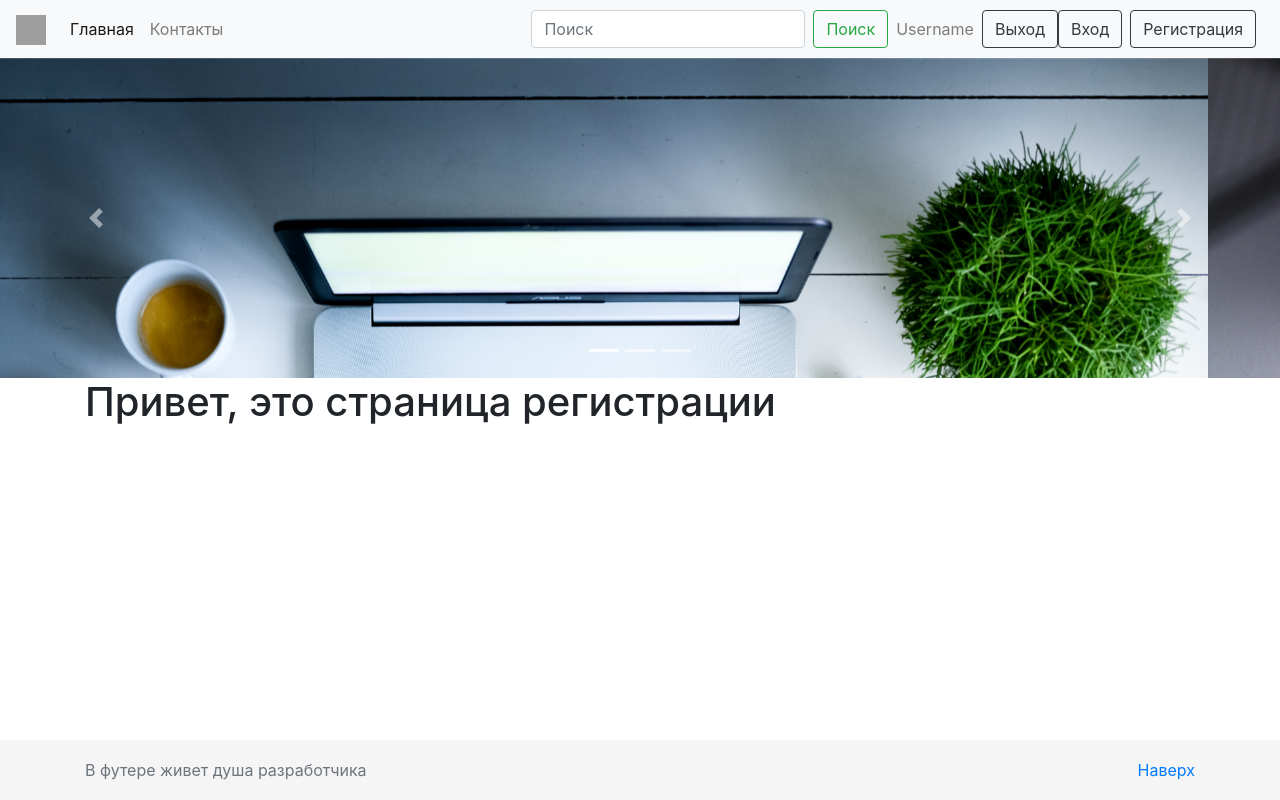
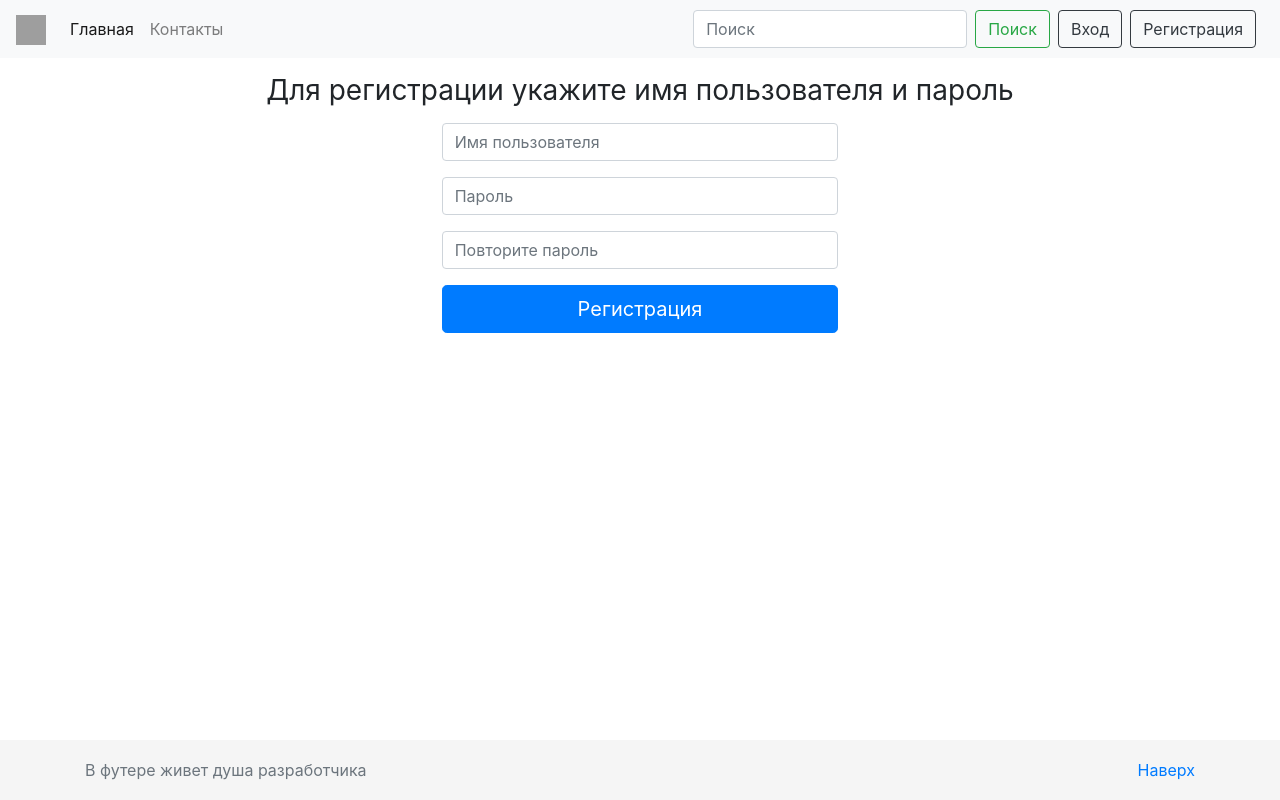
Before and after one commit to Ksendikov/spa_blog_front, a Nuxt app: page /signup in a window 1280 px wide. Built offline with nearby package versions, Linux system fonts and the light colour scheme; no server answers; grey boxes are pictures that could not be loaded.

Commit message:
added signin, signaut, auth

```diff
--- a/components/Navbar.vue
+++ b/components/Navbar.vue
@@ -24,26 +24,36 @@
         <input name="q" v-model="q" type="text" class="form-control mr-sm-2" placeholder="Поиск" aria-label="Поиск">
         <button class="btn btn-outline-success my-2 my-sm-0 mr-2" type="submit" @click.stop.prevent="submit()">Поиск</button>
       </form>
-
-      <span class="navbar-text mr-2">Username</span>
-      <nuxt-link class="btn btn-outline-dark" to="/signout">Выход</nuxt-link>
-      <nuxt-link class="btn btn-outline-dark mr-2" to="/signin">Вход</nuxt-link>
-      <nuxt-link class="btn btn-outline-dark mr-2" to="/signup">Регистрация</nuxt-link>
+      <client-only>
+      <span class="navbar-text mr-2" v-if="user">{{user.username}}</span>
+      <span v-if="loggedIn"><nuxt-link class="btn btn-outline-dark mr-2" to="/signout">Выход</nuxt-link></span>
+      <span v-else>
+        <nuxt-link class="btn btn-outline-dark mr-2" to="/signin">Вход</nuxt-link>
+        <nuxt-link class="btn btn-outline-dark mr-2" to="/signup">Регистрация</nuxt-link>
+      </span>
+      </client-only>
     </div>
   </nav>
 </template>
 
 <script>
 export default {
-  name: "Navbar",
   data(){
     return {
-      q : null
+      q : null,
     }
   },
   methods: {
     submit(){
       this.$router.push("/search?q="+this.q);
+    }
+  },
+  computed: {
+    loggedIn() {
+      return this.$auth.loggedIn
+    },
+    user() {
+      return this.$auth.user
     }
   }
 }
--- a/nuxt.config.js
+++ b/nuxt.config.js
@@ -1,18 +1,14 @@
 export default {
-  // Target: https://go.nuxtjs.dev/config-target
-  target: 'static',
+  // Target (https://go.nuxtjs.dev/config-target)
+  target: 'server',
 
-  // Global page headers: https://go.nuxtjs.dev/config-head
+  // Global page headers (https://go.nuxtjs.dev/config-head)
   head: {
-    title: 'nuxtjs_blog',
-    htmlAttrs: {
-      lang: 'en'
-    },
+    title: 'my_nuxtjs_blog',
     meta: [
-      { charset: 'utfs-8' },
+      { charset: 'utf-8' },
       { name: 'viewport', content: 'width=device-width, initial-scale=1' },
-      { hid: 'description', name: 'description', content: '' },
-      { name: 'format-detection', content: 'telephone=no' }
+      { hid: 'description', name: 'description', content: '' }
     ],
     link: [
       { rel: 'icon', type: 'image/x-icon', href: '/favicon.ico' },
@@ -25,27 +21,55 @@
     ]
   },
 
-  // Global CSS: https://go.nuxtjs.dev/config-css
+  // Global CSS (https://go.nuxtjs.dev/config-css)
   css: [
     'static/css/style.css'
   ],
 
-  // Plugins to run before rendering page: https://go.nuxtjs.dev/config-plugins
+  // Plugins to run before rendering page (https://go.nuxtjs.dev/config-plugins)
   plugins: [
+    { src: '~/plugins/vuelidate' }
   ],
 
-  // Auto import components: https://go.nuxtjs.dev/config-components
+  // Auto import components (https://go.nuxtjs.dev/config-components)
   components: true,
 
-  // Modules for dev and build (recommended): https://go.nuxtjs.dev/config-modules
+  // Modules for dev and build (recommended) (https://go.nuxtjs.dev/config-modules)
   buildModules: [
   ],
 
-  // Modules: https://go.nuxtjs.dev/config-modules
+  // Modules (https://go.nuxtjs.dev/config-modules)
   modules: [
+    '@nuxtjs/axios',
+    '@nuxtjs/auth-next',
   ],
-
-  // Build Configuration: https://go.nuxtjs.dev/config-build
+  auth: {
+    strategies: {
+      local: {
+        scheme: 'refresh',
+        token: {
+          property: 'access',
+          maxAge: 1800,
+          type: 'Bearer'
+        },
+        refreshToken: {
+          property: 'refresh',
+          data: 'refresh',
+          maxAge: 60 * 60 * 24 * 30
+        },
+        endpoints: {
+          login: { url: '/api/token/', method: 'post' },
+          refresh: { url: '/api/refresh_token/', method: 'post' },
+          user: { url: '/api/profile/', method: 'get' },
+          logout: false
+        },
+        tokenRequired: true,
+      }
+    }
+  },
+  axios: {
+    baseURL: 'http://spa--blog.herokuapp.com'
+  },
   build: {
   }
 }
--- a/package.json
+++ b/package.json
@@ -9,8 +9,10 @@
     "generate": "nuxt generate"
   },
   "dependencies": {
+    "@nuxtjs/auth-next": "^5.0.0-1624817847.21691f1",
     "axios": "^0.21.1",
     "core-js": "^3.15.1",
-    "nuxt": "^2.15.7"
+    "nuxt": "^2.15.7",
+    "vuelidate": "^0.7.6"
   }
 }
--- a/pages/signin.vue
+++ b/pages/signin.vue
@@ -1,10 +1,46 @@
 <template>
-  <h1>Привет, это страница входа</h1>
+  <div>
+    <div class="text-center">
+      <form class="form-signin" @submit.prevent="userLogin">
+        <h1 class="h3 mb-3 mt-3 font-weight-normal">Пожалуйста укажите логин и пароль</h1>
+        <div class="col-md-4 mb-3 mx-auto">
+        <label for="inputUsername" class="sr-only">Имя пользователя</label>
+        <input id="inputUsername" class="form-control" placeholder="Имя пользователя" required="" v-model="login.username">
+        </div>
+        <div class="col-md-4 mb-3 mx-auto">
+        <label for="inputPassword" class="sr-only">Пароль</label>
+        <input type="password" id="inputPassword" class="form-control mt-2" placeholder="Пароль" required="" v-model="login.password">
+        </div>
+        <div class="col-md-4 mb-3 mx-auto">
+        <button class="btn mt-2 btn-lg btn-primary btn-block" type="submit">Войти</button>
+        </div>
+      </form>
+    </div>
+  </div>
 </template>
 
 <script>
 export default {
-  name: "signin"
+  layout: "post_detail",
+  data() {
+    return {
+      login: {
+        username: '',
+        password: ''
+      },
+    }
+  },
+  methods: {
+    async userLogin() {
+      try {
+        let response = await this.$auth.loginWith('local', { data: this.login })
+        console.log(response)
+        this.$router.push('/')
+      } catch (err) {
+        console.log(err)
+      }
+    }
+  }
 }
 </script>
 
--- a/pages/signout.vue
+++ b/pages/signout.vue
@@ -1,13 +1,11 @@
- <template>
-  <h1>Привет, это страница выхода</h1>
+<template>
+  <div></div>
 </template>
 
 <script>
 export default {
-  name: "signout"
+  async created() {
+    await this.$auth.logout()
+  }
 }
 </script>
-
-<style scoped>
-
-</style>
--- a/pages/signup.vue
+++ b/pages/signup.vue
@@ -1,13 +1,58 @@
 <template>
-  <h1>Привет, это страница регистрации</h1>
+  <div class="text-center">
+    <form class="form-signin" @submit.prevent="userRegister">
+      <h1 class="h3 mb-3 mt-3 font-weight-normal">Для регистрации укажите имя пользователя и пароль</h1>
+      <div class="col-md-4 mb-3 mx-auto">
+      <label for="inputUsername" class="sr-only">Имя пользователя</label>
+      <input id="inputUsername" class="form-control" placeholder="Имя пользователя" required="" v-model="register.username">
+      </div>
+      <div class="col-md-4 mb-3 mx-auto">
+      <label for="inputPassword" class="sr-only">Пароль</label>
+      <input type="password" id="inputPassword" class="form-control mt-2" placeholder="Пароль" required="" v-model="register.password">
+      </div>
+      <div class="col-md-4 mb-3 mx-auto">
+      <label for="ReInputPassword" class="sr-only">Повторите пароль</label>
+      <input type="password" id="ReInputPassword" class="form-control mt-2" placeholder="Повторите пароль" required="" v-model="register.password2">
+      </div>
+      <div class="col-md-4 mb-3 mx-auto">
+      <button class="btn mt-2 btn-lg btn-primary btn-block" type="submit">Регистрация</button>
+      </div>
+    </form>
+  </div>
 </template>
 
 <script>
 export default {
-  name: "signup"
+  layout: "post_detail",
+  data() {
+    return {
+      register: {
+        username: '',
+        password: '',
+        password2: '',
+      },
+    }
+  },
+  methods: {
+    async userRegister() {
+      try {
+        let response = await this.$axios.post('/api/register/', {
+          username: this.register.username,
+          password: this.register.password,
+          password2: this.register.password2
+        })
+        console.log(response)
+        await this.$auth.loginWith('local', {
+          data: {
+            username: this.register.username,
+            password: this.register.password
+          },
+        })
+        this.$router.push('/')
+      } catch (err) {
+        console.log(err)
+      }
+    }
+  }
 }
 </script>
-
-<style scoped>
-
-</style>
--- /dev/null
+++ b/plugins/vuelidate.js
@@ -0,0 +1,3 @@
+import Vue from 'vue'
+import Vuelidate from 'vuelidate'
+Vue.use(Vuelidate)
```
Also changed, not shown: index.js (added), 1 other file (tests, documents, lock files or other folders).
